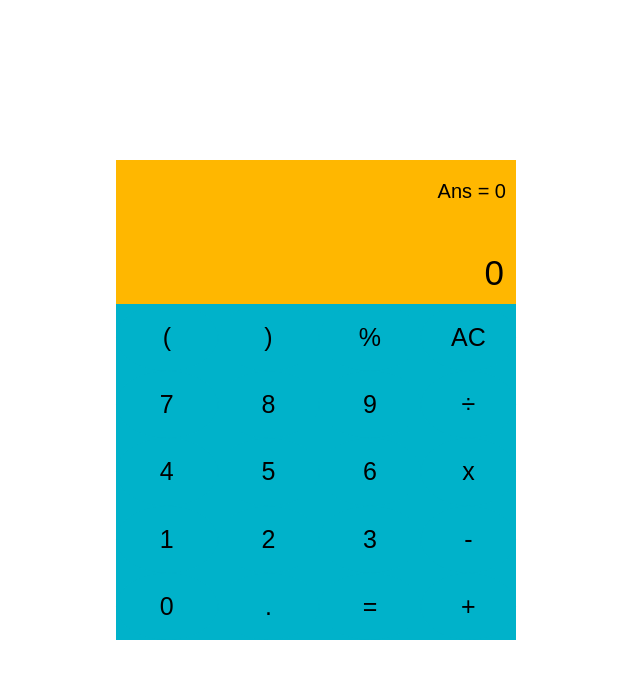
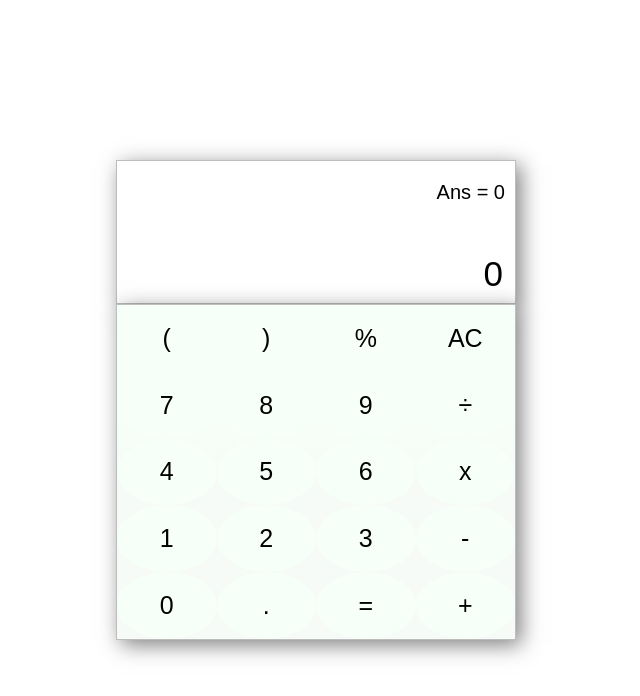
Before and after one commit to gabogarciam/calculator, a website built with webpack: page public/index.html in a window 1280 px wide. Shown: the whole page, without its empty margins (324-964 px from the left). Built offline with nearby package versions, Linux system fonts and the light colour scheme.

Commit message:
Improve layout and styles

```diff
--- a/app.js
+++ b/app.js
@@ -30,7 +30,7 @@ keysEvent.addEventListener('click', (e) => {
         if (
           displayNumber.textContent[displayNumber.textContent.length - 1] !== '+' &&
           displayNumber.textContent[displayNumber.textContent.length - 1] !== '-' &&
-          displayNumber.textContent[displayNumber.textContent.length - 1] !== '*' &&
+          displayNumber.textContent[displayNumber.textContent.length - 1] !== 'x' &&
           displayNumber.textContent[displayNumber.textContent.length - 1] !== '÷'
         ) {
           if (action === 'add') {
--- a/public/javaScript/create_layout.js
+++ b/public/javaScript/create_layout.js
@@ -12,50 +12,33 @@ class Layout {
     });
 
     this.display = document.querySelector('.display_calculator');
+
     ['result', 'number'].forEach((elem) => {
       const div = document.createElement('div');
       div.classList.add(elem);
       this.display.appendChild(div);
     });
 
-    document.querySelector('.display_calculator .number').innerText = '0';
-    document.querySelector('.display_calculator .result').innerText = 'Ans = 0';
+    this.display.querySelector('.number').innerText = '0';
+    this.display.querySelector('.result').innerText = 'Ans = 0';
 
     this.keys = document.querySelector('.keys_calculator');
-    ['numbersCells', 'operatorsCells'].forEach((elem) => {
-      const div = document.createElement('div');
-      div.classList.add(elem);
-      this.keys.appendChild(div);
-    });
+
+    const div = document.createElement('div');
+    div.classList.add('numbersCells');
+    this.keys.appendChild(div);
 
     this.numbersCells = document.querySelector('.numbersCells');
-    this.operatorsCells = document.querySelector('.operatorsCells');
 
     for (let i = 0; i < Object.keys(this.nameIdKeys).length; i += 1) {
       const elem = document.createElement('button');
       elem.classList.add('btn');
 
-      if (this.nameIdKeys[i].value === '(' || this.nameIdKeys[i].value === ')' || this.nameIdKeys[i].value === '%') {
-        elem.classList.add('key_operator');
-        elem.setAttribute('data-action', this.nameIdKeys[i].action);
-        elem.innerText = this.nameIdKeys[i].value;
-        this.numbersCells.appendChild(elem);
-      } else if (this.nameIdKeys[i] >= 0 && this.nameIdKeys[i] <= 9) {
+      if (this.nameIdKeys[i] >= 0 && this.nameIdKeys[i] <= 9) {
         elem.classList.add(`key${this.nameIdKeys[i]}`);
         elem.setAttribute('value', this.nameIdKeys[i]);
         elem.innerText = this.nameIdKeys[i];
         this.numbersCells.appendChild(elem);
-      } else if (
-        this.nameIdKeys[i].action === 'divide' ||
-        this.nameIdKeys[i].action === 'erase' ||
-        this.nameIdKeys[i].action === 'multiply' ||
-        this.nameIdKeys[i].action === 'subtract' ||
-        this.nameIdKeys[i].action === 'add'
-      ) {
-        elem.classList.add('key_operator');
-        elem.setAttribute('data-action', this.nameIdKeys[i].action);
-        elem.innerText = this.nameIdKeys[i].value;
-        this.operatorsCells.appendChild(elem);
       } else {
         elem.classList.add('key_operator');
         elem.setAttribute('data-action', this.nameIdKeys[i].action);
--- a/public/json/nameIdKeys.json
+++ b/public/json/nameIdKeys.json
@@ -11,40 +11,41 @@
     "action": "percentage",
     "value": "%"
   },
-  "3": 7,
-  "4": 8,
-  "5": 9,
-  "6": {
+  "3": {
     "action": "erase",
     "value": "AC"
   },
-  "7": 4,
-  "8": 5,
-  "9": 6,
-  "10": {
+  "4": 7,
+  "5": 8,
+  "6": 9,
+  "7": {
     "action": "divide",
     "value": "÷"
   },
-  "11": 1,
-  "12": 2,
-  "13": 3,
-  "14": {
+  "8": 4,
+  "9": 5,
+  "10": 6,
+  "11": {
     "action": "multiply",
     "value": "x"
   },
-  "15": 0,
-  "16": {
+  "12": 1,
+  "13": 2,
+  "14": 3,
+  "15": {
+    "action": "subtract",
+    "value": "-"
+  },
+  "16": 0,
+  "17": {
     "action": "decimal",
     "value": "."
   },
-  "17": {
+  "18": {
     "action": "equal",
     "value": "="
   },
-  "18": {
-    "action": "subtract",
-    "value": "-"
-  },
+
   "19": {
     "action": "add",
     "value": "+"
--- a/public/stylesheets/styles.scss
+++ b/public/stylesheets/styles.scss
@@ -20,7 +20,9 @@ body {
     height: 30%;
     width: 100%;
     overflow: hidden;
-    background: #ffb700;;
+    background: #fff;
+    border: solid #BDBDBD .1px;
+    box-shadow: 5px 5px 20px rgba(0, 0, 0, 0.5);
 }
 
 .result {
@@ -39,7 +41,7 @@ body {
     font-size: 35px;
     margin: 50px 10px 0 10px;
     white-space: nowrap;
-    border-right: .07em solid #90e0ef;
+    border-right: .07em solid #d5f6fc;
     animation:
     blink-caret .5s step-end infinite;
 }
@@ -52,19 +54,15 @@ body {
 .keys_calculator {
     height: 70%;
     display: flex;
-    background-color: #00b2ca;
+    background: rgb(246,255,248) linear-gradient(180deg, rgba(246,255,248,1) 34%, rgba(246,251,247,1) 52%);
+    border: solid #BDBDBD 1px;
+    box-shadow: 5px 5px 20px rgba(0, 0, 0, 0.5);
 }
 
 .numbersCells {
-    width: 80%;
+    width: 100%;
     display: grid;
-    grid-template: repeat(5, 1fr) / repeat(3, 1fr);
-}
-
-.operatorsCells {
-    width: 25%;
-    display: grid;
-    grid-template: repeat(5, 1fr) / repeat(1, 1fr);
+    grid-template: repeat(5, 1fr) / repeat(4, 1fr);
 }
 
 .btn {
@@ -73,11 +71,11 @@ body {
 }
 
 .btn:hover {
-    background: #00b2ca radial-gradient(circle, transparent 1%, #90e0ef 1%) center/15000%;
+    background: rgb(225, 248, 230) radial-gradient(circle, transparent 1%, rgb(227, 247, 231) 1%) center/15000%;
 }
 
 .btn:active {
-    background-color: #00b2ca;
+    background-color: rgb(246,255,248);
     background-size: 10%;
     transition: background 0s;
 }
@@ -91,9 +89,7 @@ button {
     font-size: 25px;
     font-family: inherit;
     font-weight: inherit;
-    // cursor: pointer;
-    background: #00b2ca;
-    // background: rgba(241, 242, 246,1.0) radial-gradient(circle, transparent 1%,rgba(241, 242, 246,1.0) 1%) center/15000%;
+    background: rgb(246,255,248) radial-gradient(circle, transparent 1%, rgb(227, 247, 231) 1%) center/15000%;
 }
 
 @media (min-width: 48em) {
@@ -103,4 +99,8 @@ button {
       margin-right: auto;
       padding: 10em 10em;
     }
+
+    button {
+        cursor: pointer;
+    }
 }
```
